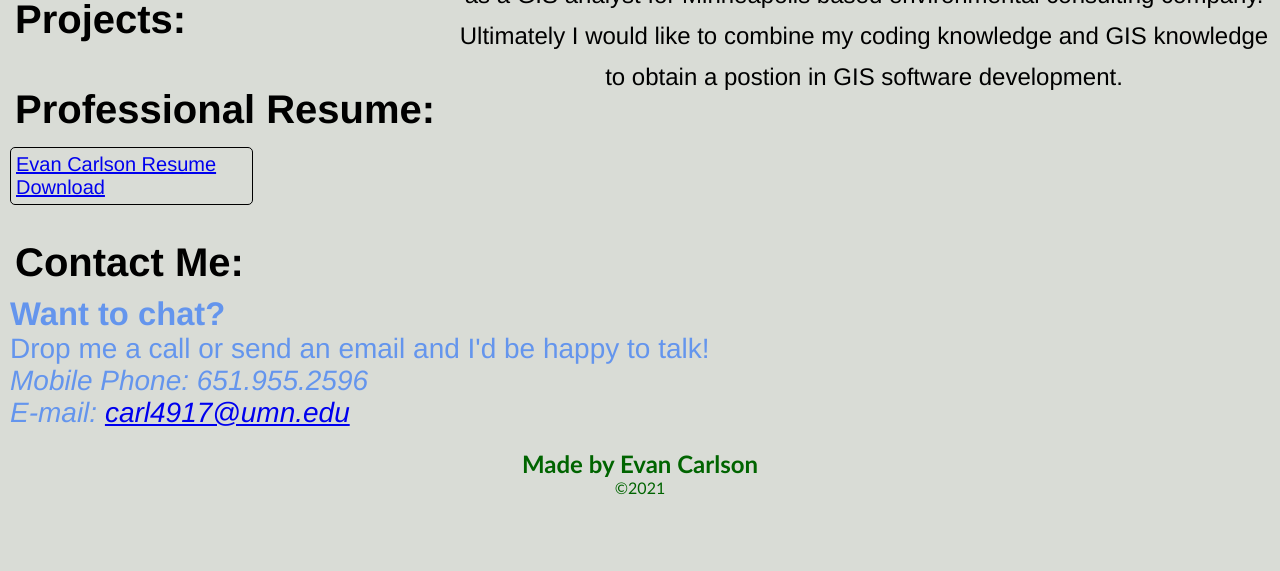
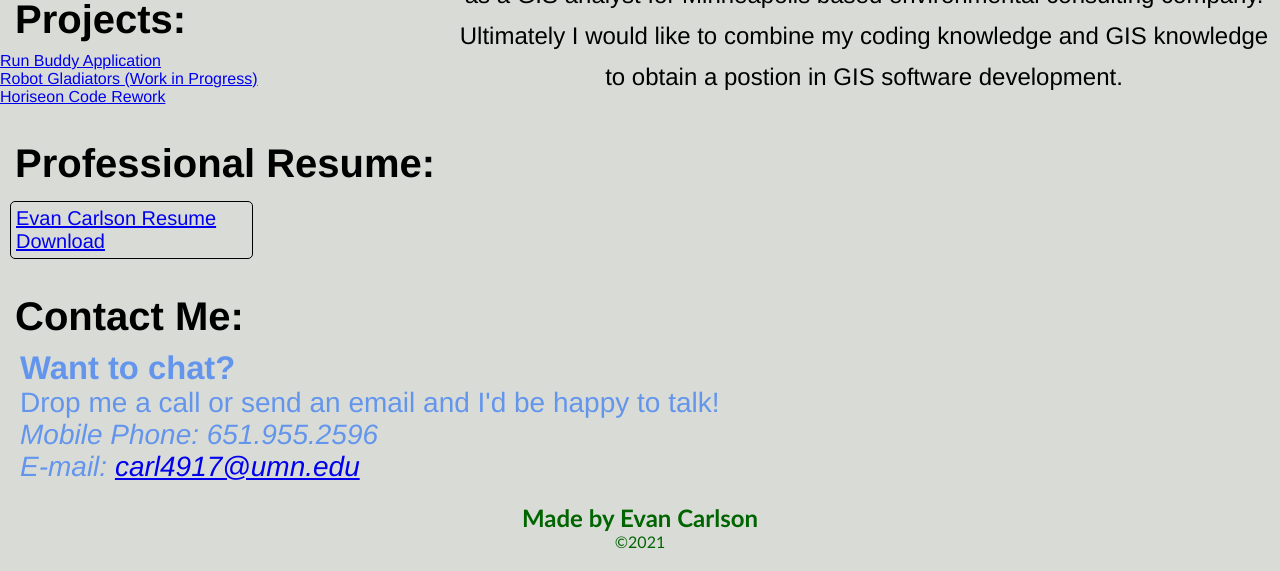
Before and after one commit to epc318/Portfolio, a plain HTML site: page index.html in a window 1280 px wide. Shown: the part 577-1148 px from the top of the page. Before the commit the page ends 1094 px from the top, so only its background shows below. Drawn offline with Linux system fonts and the light colour scheme.

Commit message:
project add

```diff
--- a/Assets/Style/style.css
+++ b/Assets/Style/style.css
@@ -121,6 +121,12 @@ header {
 }
 /* About Me STYLE end */
 
+.runbud {
+    height: 10%;
+    width: 100%;
+}
+
+/* resume section style start */
 .resume {
     border: 1px solid #000000;
     display: block;
@@ -136,11 +142,13 @@ header {
 .resume:hover {
     background:#9dbcbc;
   }
+  /* resume section style end */
 
+  /* contact me section style start */
   .contact-info {
     font-size: 28px;
     color: cornflowerblue;
-    padding: 0 0 0 10px;
+    padding-left: 20px;
   }
 
   footer {
@@ -149,3 +157,4 @@ header {
     text-align: center;
     color: darkgreen;
   }
+  /* contact me section style end */
--- a/index.html
+++ b/index.html
@@ -63,6 +63,15 @@
     <section id="projects">
         <div class="flex-row">
          <h2 class="section-title">My Projects:</h2>
+         <div class="runbud">
+            <a href="https://epc318.github.io/run_buddy/"> Run Buddy Application</a>
+         </div>
+         <div class="roboglad">
+             <a href="https://epc318.github.io/robot-gladiators/"> Robot Gladiators (Work in Progress)</a>
+         </div>
+         <div class= "Horiseon">
+            <a href="https://epc318.github.io/Horiseon/"> Horiseon Code Rework</a>
+        </div>
         </div>
 
               <!-- "Resume" section -->
```
Also changed, not shown: Assets/Images_Docs/run_buddy.PNG (added).
